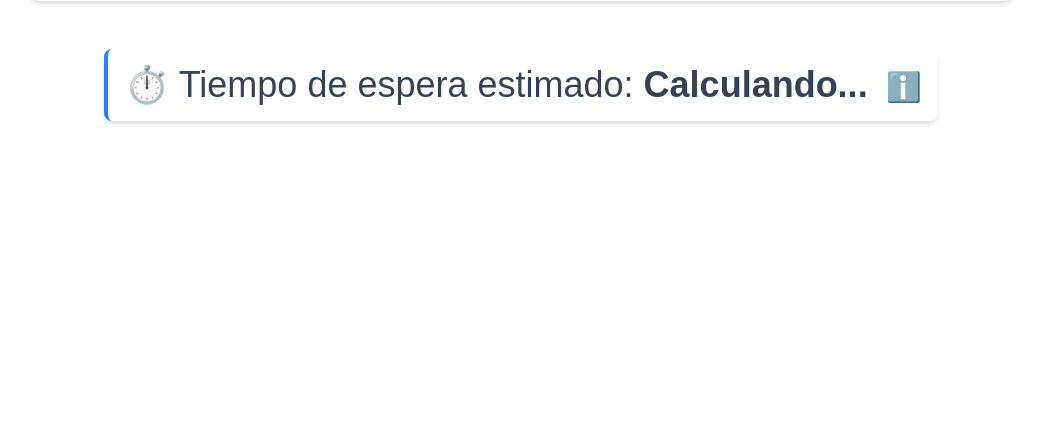
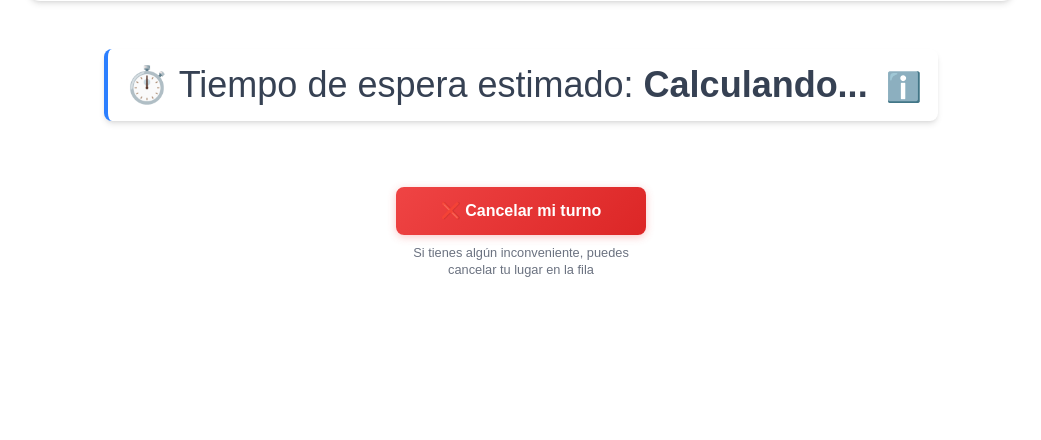
Before and after one commit to slevinnnn/restaurant_project, a Flask app: page /cliente in a window 1280 px wide. Shown: the part 463-903 px from the top of the page, without its empty margins (119-1160 px from the left). Before the commit the page ends 587 px from the top, so only its background shows below. Run offline with Flask 3, Linux system fonts and the light colour scheme; a user stored in the database is signed in; tables that the repository leaves empty hold one stand-in row (values such as "Sample post"); style sheets or scripts are compiled from the project's sources; some libraries are stand-ins or nearby versions; some web fonts are replaced.

Commit message:
se aumento el numero de mesas a 20 y se agrego un boton para cancelar la estadia en la fila

```diff
--- a/app.py
+++ b/app.py
@@ -202,7 +202,7 @@ def initialize_tables():
         db.create_all()
 
         mesas_existentes = db.session.query(db.func.count(Mesa.id)).scalar() or 0
-        mesas_deseadas = 8
+        mesas_deseadas = 20
 
         if mesas_existentes < mesas_deseadas:
             for i in range(mesas_existentes, mesas_deseadas):
@@ -1113,6 +1113,44 @@ def verificar_estado_cliente(cliente_id):
         print(f"Error verificando estado del cliente {cliente_id}: {e}")
         return jsonify({'error': 'Error interno del servidor'}), 500
 
+@app.route('/cancelar_turno/<int:cliente_id>', methods=['POST'])
+def cancelar_turno(cliente_id):
+    """Permitir que un cliente cancele su lugar en la fila"""
+    try:
+        # Verificar que el cliente_id coincida con la sesión para prevenir cancelaciones maliciosas
+        if 'cliente_id' not in session or session['cliente_id'] != cliente_id:
+            return jsonify({"success": False, "error": "No autorizado"}), 403
+
+        cliente = db.session.get(Cliente, cliente_id)
+        if not cliente:
+            return jsonify({"success": False, "error": "Cliente no encontrado"}), 404
+
+        # Solo permitir cancelación si el cliente NO tiene mesa asignada
+        if cliente.assigned_table:
+            return jsonify({"success": False, "error": "No puedes cancelar cuando ya tienes mesa asignada"}), 400
+
+        # Eliminar al cliente de la base de datos
+        db.session.delete(cliente)
+        db.session.commit()
+
+        # Limpiar la sesión
+        session.clear()
+
+        # Notificar a todos los trabajadores que la lista de clientes cambió
+        socketio.emit('actualizar_lista_clientes')
+        socketio.emit('actualizar_cola')
+        enviar_estado_cola()
+
+        return jsonify({
+            "success": True,
+            "mensaje": "Tu lugar en la fila ha sido cancelado exitosamente"
+        })
+
+    except Exception as e:
+        db.session.rollback()
+        print(f"Error cancelando turno: {e}")
+        return jsonify({"success": False, "error": "Error interno"}), 500
+
 if __name__ == "__main__":
     # Ejecutar migraciones automáticamente en producción
     run_migrations()
--- a/templates/client.html
+++ b/templates/client.html
@@ -198,6 +198,57 @@
       background: #3b82f6;
       color: white;
       padding: 1rem 2rem;
+      border-radius: 8px;
+      box-shadow: 0 4px 6px rgba(0, 0, 0, 0.1);
+      z-index: 1000;
+      animation: slideDown 0.3s ease-out;
+    }
+
+    /* Estilos para el botón de cancelar turno */
+    .cancelar-turno-container {
+      text-align: center;
+      margin: 30px auto;
+      padding: 20px;
+      max-width: 300px;
+    }
+
+    .btn-cancelar-turno {
+      background: linear-gradient(135deg, #ef4444, #dc2626);
+      color: white;
+      border: none;
+      padding: 12px 24px;
+      border-radius: 8px;
+      font-size: 1rem;
+      font-weight: 600;
+      cursor: pointer;
+      transition: all 0.3s ease;
+      box-shadow: 0 2px 8px rgba(239, 68, 68, 0.3);
+      width: 100%;
+      max-width: 250px;
+    }
+
+    .btn-cancelar-turno:hover {
+      background: linear-gradient(135deg, #dc2626, #b91c1c);
+      transform: translateY(-2px);
+      box-shadow: 0 4px 12px rgba(239, 68, 68, 0.4);
+    }
+
+    .btn-cancelar-turno:active {
+      transform: translateY(0);
+      box-shadow: 0 2px 4px rgba(239, 68, 68, 0.3);
+    }
+
+    .cancelar-ayuda {
+      font-size: 0.8rem;
+      color: #6b7280;
+      margin-top: 10px;
+      line-height: 1.3;
+    }
+
+    /* Ocultar botón de cancelar cuando tiene mesa asignada */
+    .tiene-mesa #cancelar-turno-container {
+      display: none !important;
+    }
       border-radius: 0.5rem;
       box-shadow: 0 4px 12px rgba(0,0,0,0.3);
       z-index: 1000;
@@ -345,6 +396,14 @@
           <button onclick="toggleInfoPopover()" class="popover-close">Entendido</button>
         </div>
       </div>
+    </div>
+
+    <!-- Botón para cancelar turno (solo visible mientras espera) -->
+    <div id="cancelar-turno-container" class="cancelar-turno-container">
+      <button id="btn-cancelar-turno" onclick="confirmarCancelacion()" class="btn-cancelar-turno">
+        ❌ Cancelar mi turno
+      </button>
+      <p class="cancelar-ayuda">Si tienes algún inconveniente, puedes cancelar tu lugar en la fila</p>
     </div>
   </main>
 
@@ -751,6 +810,15 @@
           document.getElementById("bienvenida").style.display = "none";
           document.getElementById("tiempo-espera-container").style.display = "none";
 
+          // Ocultar botón de cancelar turno cuando ya tiene mesa asignada
+          const cancelarContainer = document.getElementById('cancelar-turno-container');
+          if (cancelarContainer) {
+            cancelarContainer.style.display = 'none';
+          }
+
+          // Agregar clase para indicar que tiene mesa
+          document.body.classList.add('tiene-mesa');
+
           // Iniciar cronómetro desde timestamp absoluto proporcionado por el backend
           iniciarCronometro(mesaAsignadaAtInicial);
         }
@@ -776,6 +844,62 @@
         popover.classList.add("hidden");
       }
     });
+
+    // ==================== CANCELAR TURNO ====================
+
+    function confirmarCancelacion() {
+      const confirmar = confirm(
+        "¿Estás seguro de que quieres cancelar tu lugar en la fila?\n\n" +
+        "Esta acción no se puede deshacer y tendrás que volver a hacer fila si cambias de opinión."
+      );
+
+      if (confirmar) {
+        cancelarTurno();
+      }
+    }
+
+    async function cancelarTurno() {
+      try {
+        // Deshabilitar el botón para evitar clics múltiples
+        const btnCancelar = document.getElementById('btn-cancelar-turno');
+        btnCancelar.disabled = true;
+        btnCancelar.textContent = '⏳ Cancelando...';
+
+        const response = await fetch(`/cancelar_turno/${id}`, {
+          method: 'POST',
+          headers: {
+            'Content-Type': 'application/json',
+          }
+        });
+
+        const data = await response.json();
+
+        if (data.success) {
+          // Mostrar mensaje de confirmación
+          alert('✅ Tu lugar en la fila ha sido cancelado exitosamente.\n\nGracias por visitarnos. ¡Esperamos verte pronto!');
+
+          // Redirigir al landing page
+          window.location.href = '/qr_landing';
+        } else {
+          // Mostrar error
+          alert(`❌ Error al cancelar: ${data.error}`);
+
+          // Restaurar el botón
+          btnCancelar.disabled = false;
+          btnCancelar.textContent = '❌ Cancelar mi turno';
+        }
+      } catch (error) {
+        console.error('Error al cancelar turno:', error);
+        alert('❌ Error de conexión. Por favor, intenta de nuevo.');
+
+        // Restaurar el botón
+        const btnCancelar = document.getElementById('btn-cancelar-turno');
+        btnCancelar.disabled = false;
+        btnCancelar.textContent = '❌ Cancelar mi turno';
+      }
+    }
+
+    // ==================== FIN CANCELAR TURNO ====================
 
     // Cronómetro robusto (cálculo absoluto) similar a lógica de workers
     function iniciarCronometro(asignada_at = null){
@@ -973,6 +1097,16 @@
           }
         });
 
+        // Ocultar botón de cancelar turno cuando se asigna mesa
+        const cancelarContainer = document.getElementById('cancelar-turno-container');
+        if (cancelarContainer) {
+          cancelarContainer.style.display = 'none';
+          console.log('✅ Botón de cancelar turno ocultado');
+        }
+
+        // Agregar clase para indicar que tiene mesa
+        document.body.classList.add('tiene-mesa');
+
         // Mostrar notificación push con debugging
         console.log('🔔 Iniciando proceso de notificación...');
         mostrarNotificacionTurno(data.mesa);
```
Also changed, not shown: instance/db.sqlite3.
